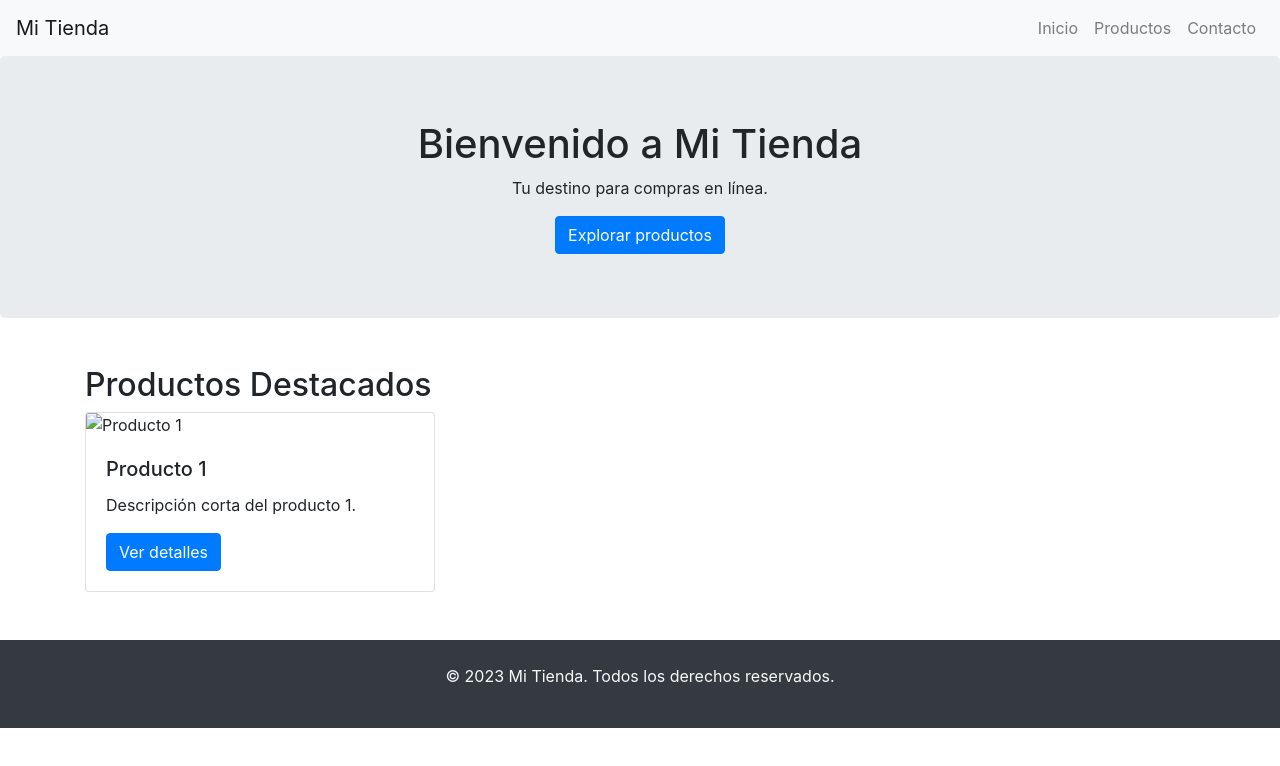
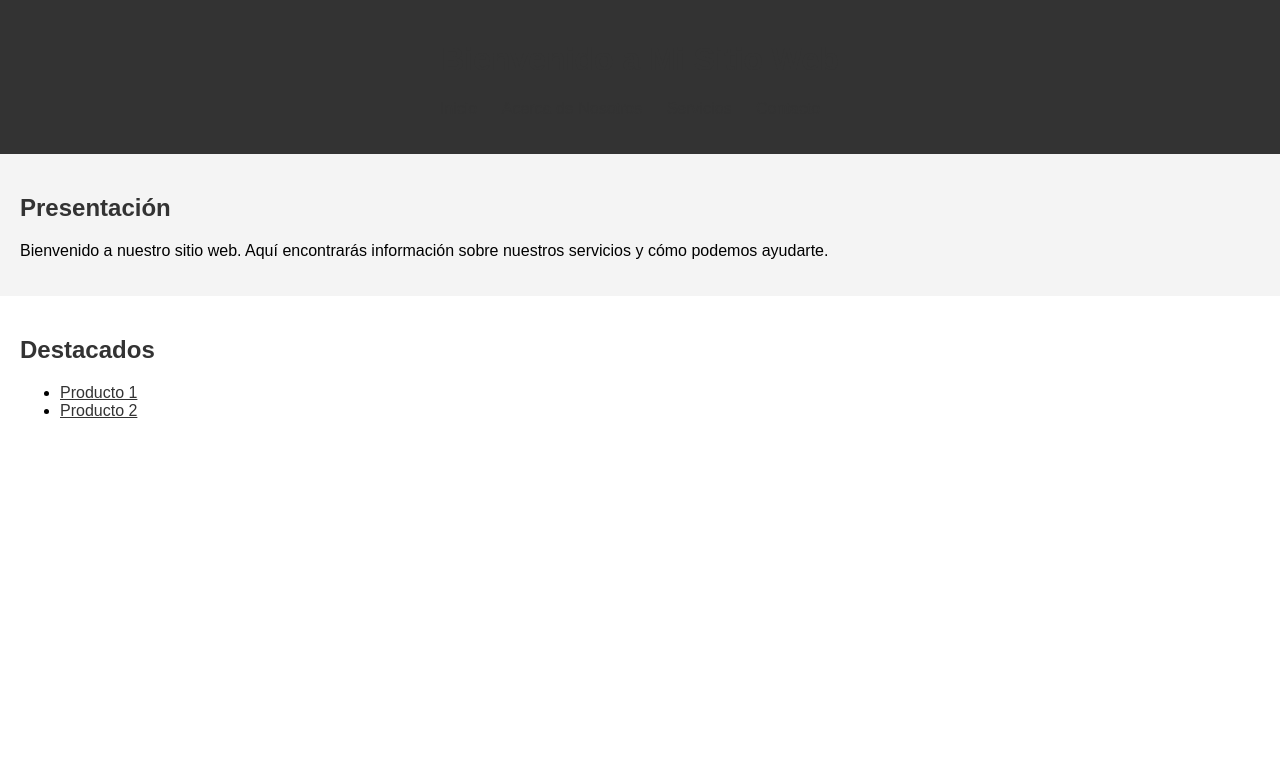
Before and after one commit to omarberrio/Sprint2, a plain HTML site: page index.html in a window 1280 px wide. Drawn offline with nearby package versions, Linux system fonts and the light colour scheme.

Commit message:
Solo Index

```diff
--- a/index.html
+++ b/index.html
@@ -3,72 +3,35 @@
 <head>
     <meta charset="UTF-8">
     <meta name="viewport" content="width=device-width, initial-scale=1.0">
-    <title>Tienda en línea</title>
-    <!-- Enlace a Bootstrap CSS -->
-    <link href="https://maxcdn.bootstrapcdn.com/bootstrap/4.5.2/css/bootstrap.min.css" rel="stylesheet">
+    <title>Inicio - Mi Sitio Web</title>
+    <!-- Agrega aquí tus enlaces a hojas de estilo CSS si los tienes -->
+    <link rel="stylesheet" href="styles.css">
+
 </head>
 <body>
 
-<!-- Barra de navegación -->
-<nav class="navbar navbar-expand-lg navbar-light bg-light">
-    <a class="navbar-brand" href="#">Mi Tienda</a>
-    <button class="navbar-toggler" type="button" data-toggle="collapse" data-target="#navbarNav" aria-controls="navbarNav" aria-expanded="false" aria-label="Toggle navigation">
-        <span class="navbar-toggler-icon"></span>
-    </button>
-    <div class="collapse navbar-collapse" id="navbarNav">
-        <ul class="navbar-nav ml-auto">
-            <li class="nav-item">
-                <a class="nav-link" href="#">Inicio</a>
-            </li>
-            <li class="nav-item">
-                <a class="nav-link" href="#">Productos</a>
-            </li>
-            <li class="nav-item">
-                <a class="nav-link" href="#">Contacto</a>
-            </li>
+<!-- Encabezado -->
+<header>
+    <h1>Bienvenido a Mi Sitio Web</h1>
+    <nav>
+        <ul>
+            <li><a href="#">Inicio</a></li>
+            <li><a href="#">Acerca de Nosotros</a></li>
+            <li><a href="#">Servicios</a></li>
+            <li><a href="#">Contacto</a></li>
         </ul>
-    </div>
-</nav>
-
-<!-- Encabezado -->
-<header class="jumbotron">
-    <div class="container text-center">
-        <h1>Bienvenido a Mi Tienda</h1>
-        <p>Tu destino para compras en línea.</p>
-        <a href="#" class="btn btn-primary">Explorar productos</a>
-    </div>
+    </nav>
 </header>
 
-<!-- Sección de productos destacados -->
-<section class="container my-5">
-    <h2>Productos Destacados</h2>
-    <div class="row">
-        <!-- Card de producto 1 -->
-        <div class="col-md-4">
-            <div class="card">
-                <img src="imagen_producto1.jpg" class="card-img-top" alt="Producto 1">
-                <div class="card-body">
-                    <h5 class="card-title">Producto 1</h5>
-                    <p class="card-text">Descripción corta del producto 1.</p>
-                    <a href="#" class="btn btn-primary">Ver detalles</a>
-                </div>
-            </div>
-        </div>
-        <!-- Card de producto 2 (replica los cards para más productos) -->
-        <!-- ... -->
-    </div>
+<!-- Contenido principal -->
+<section>
+    <h2>Presentación</h2>
+    <p>Bienvenido a nuestro sitio web. Aquí encontrarás información sobre nuestros servicios y cómo podemos ayudarte.</p>
 </section>
 
-<!-- Pie de página -->
-<footer class="bg-dark text-light py-4">
-    <div class="container text-center">
-        <p>&copy; 2023 Mi Tienda. Todos los derechos reservados.</p>
-    </div>
-</footer>
-
-<!-- Enlace a Bootstrap JS (colócalo al final antes de </body>) -->
-<script src="https://code.jquery.com/jquery-3.5.1.slim.min.js"></script>
-<script src="https://cdn.jsdelivr.net/npm/@popperjs/core@2.5.3/dist/umd/popper.min.js"></script>
-<script src="https://maxcdn.bootstrapcdn.com/bootstrap/4.5.2/js/bootstrap.min.js"></script>
-</body>
-</html>
+<!-- Sección de destacados -->
+<section>
+    <h2>Destacados</h2>
+    <ul>
+        <li><a href="#">Producto 1</a></li>
+        <li><a href="#">Producto 2</a
--- a/style.css
+++ /dev/null
@@ -1,45 +0,0 @@
-/* Estilos para la barra de navegación */
-.navbar {
-    background-color: #ffffff;
-}
-
-.navbar-brand {
-    font-weight: bold;
-}
-
-/* Estilos para el encabezado */
-.jumbotron {
-    background-image: url('imagen_de_fondo.jpg');
-    background-size: cover;
-    color: #ffffff;
-    text-align: center;
-    padding: 100px;
-}
-
-.jumbotron h1 {
-    font-size: 36px;
-}
-
-/* Estilos para los botones */
-.btn-primary {
-    background-color: #007bff;
-    color: #ffffff;
-    border: none;
-}
-
-.btn-primary:hover {
-    background-color: #0056b3;
-}
-
-/* Estilos para las tarjetas de producto */
-.card {
-    margin-bottom: 20px;
-}
-
-/* Estilos para el pie de página */
-footer {
-    text-align: center;
-    padding: 20px;
-    color: #ffffff;
-    background-color: #343a40;
-}
--- /dev/null
+++ b/styles.css
@@ -0,0 +1,69 @@
+/* Estilos generales */
+body {
+    font-family: Arial, sans-serif;
+    margin: 0;
+    padding: 0;
+}
+
+header {
+    background-color: #333;
+    color: #fff;
+    text-align: center;
+    padding: 20px;
+}
+
+nav ul {
+    list-style: none;
+    padding: 0;
+}
+
+nav ul li {
+    display: inline;
+    margin-right: 20px;
+}
+
+a {
+    color: #333;
+    text-decoration: none;
+}
+
+a:hover {
+    text-decoration: underline;
+}
+
+/* Estilos para la sección de presentación */
+section:nth-child(2) {
+    background-color: #f4f4f4;
+    padding: 20px;
+}
+
+/* Estilos para la sección de destacados */
+section:nth-child(3) {
+    background-color: #fff;
+    padding: 20px;
+}
+
+/* Estilos para el pie de página */
+footer {
+    background-color: #333;
+    color: #fff;
+    text-align: center;
+    padding: 10px;
+}
+
+/* Estilos para títulos */
+h1, h2 {
+    color: #333;
+}
+
+/* Estilos para enlaces en el pie de página */
+footer a {
+    color: #fff;
+    text-decoration: none;
+}
+
+/* Estilos para enlaces en la sección de destacados */
+section:nth-child(3) a {
+    color: #333;
+    text-decoration: underline;
+}
```
Also changed, not shown: home.html (+22 -62 lines), login.html (deleted, +0 -1 lines).
